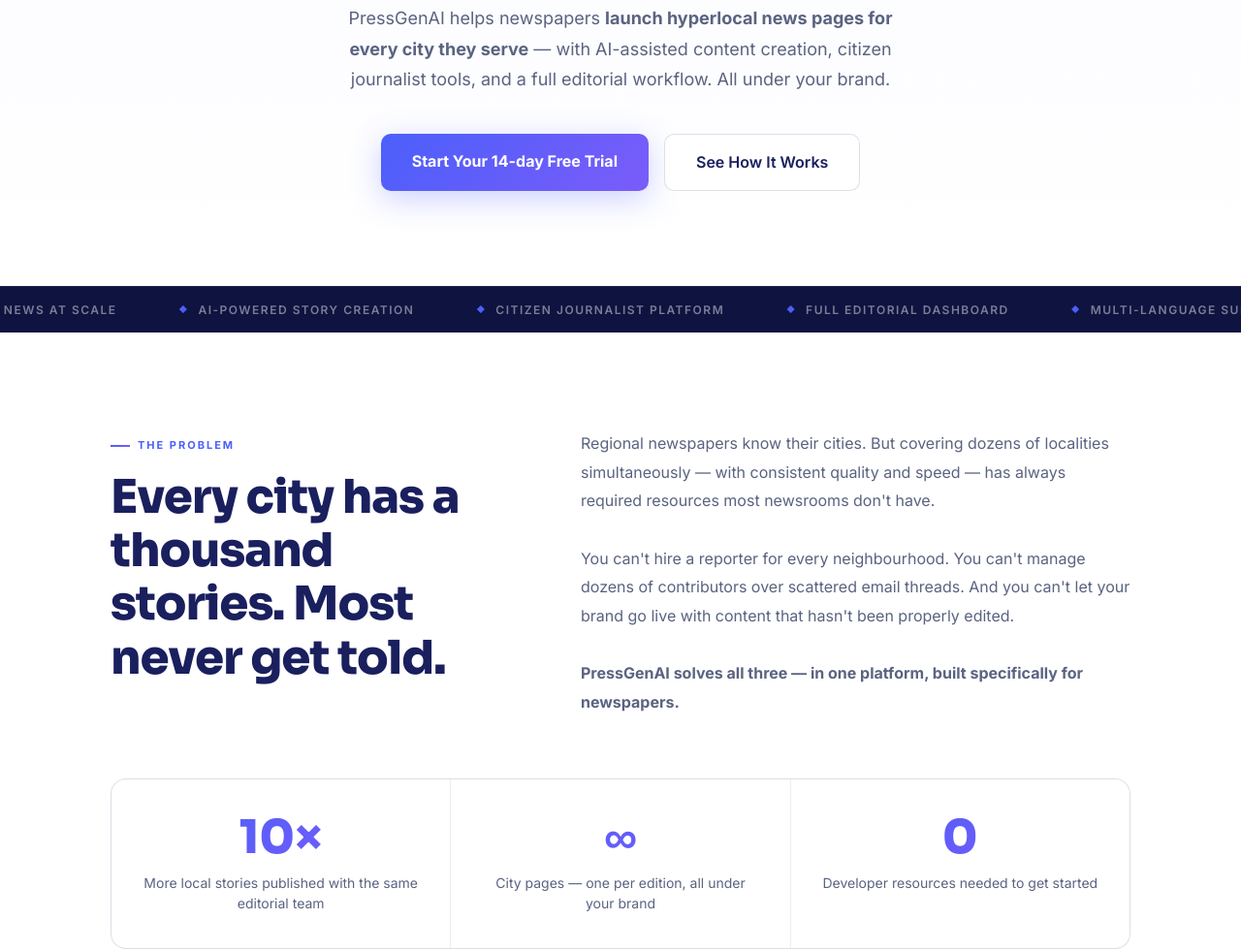
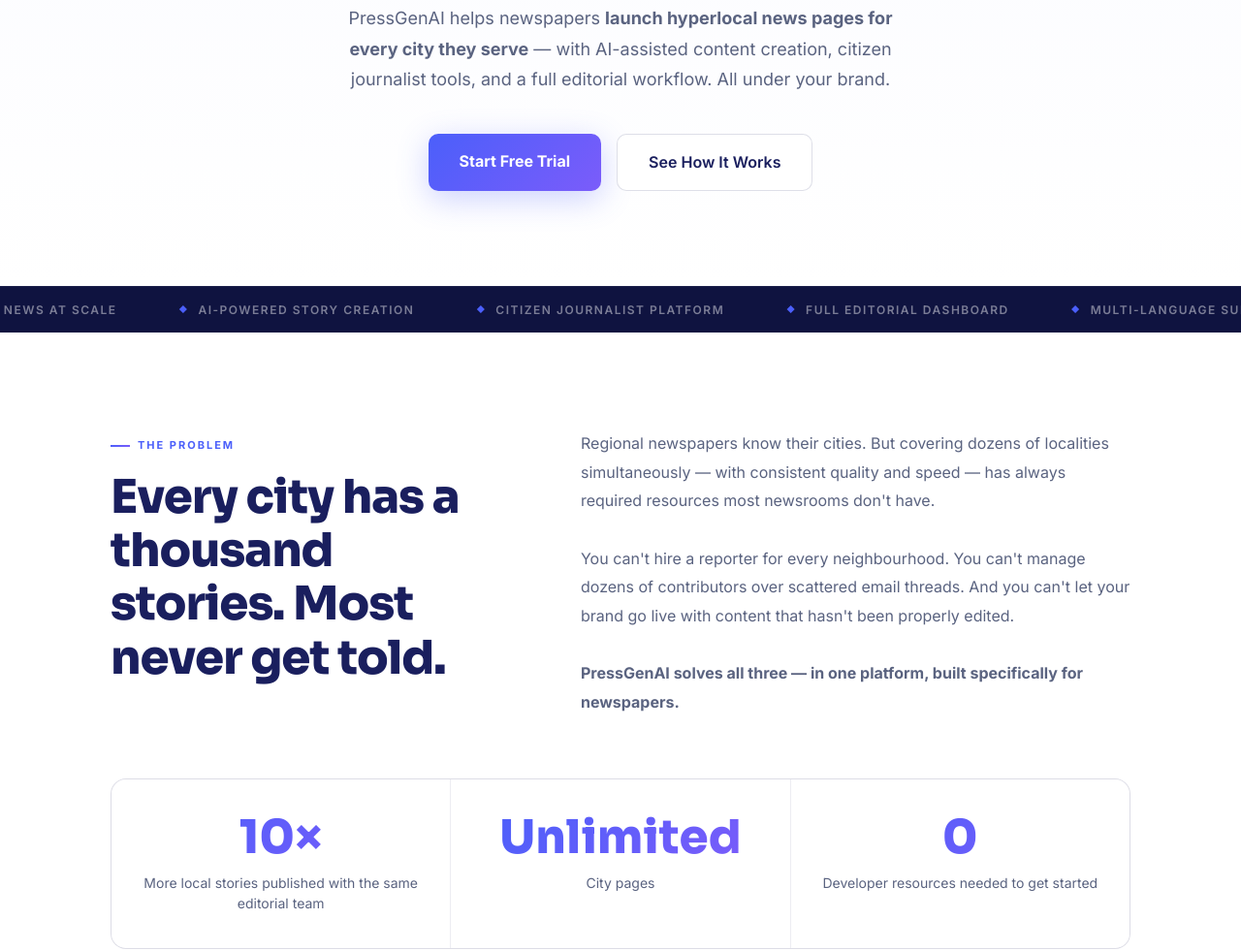
Before and after one commit to atharvpande77/atharvpande77.github.io, a website: page index.html in a window 1280 px wide. Shown: the part 505-1486 px from the top of the page at 97% size. Drawn offline with Linux system fonts and the light colour scheme.

Commit message:
Main Landing Page Changes

```diff
--- a/index.html
+++ b/index.html
@@ -1132,7 +1132,7 @@
         <a href="#how">How It Works</a>
         <a href="#features">Features</a>
       </div>
-      <a href="#cta" class="nav-cta">Start Free Trial</a>
+      <a href="./contact/" class="nav-cta">Start Free Trial</a>
     </nav>
 
     <!-- HERO -->
@@ -1152,7 +1152,7 @@
         full editorial workflow. All under your brand.
       </p>
       <div class="hero-ctas">
-        <a href="#cta" class="btn-primary">Start Your 14-day Free Trial</a>
+        <a href="#cta" class="btn-primary">Start Free Trial</a>
         <a href="#how" class="btn-secondary">See How It Works</a>
       </div>
     </section>
@@ -1244,9 +1244,9 @@
           </div>
         </div>
         <div class="stat-box">
-          <div class="stat-number">&infin;</div>
+          <div class="stat-number">Unlimited</div>
           <div class="stat-label">
-            City pages &mdash; one per edition, all under your brand
+            City pages
           </div>
         </div>
         <div class="stat-box">
@@ -1669,7 +1669,7 @@
         </div>
         <div class="trial-right">
           <div class="trial-card">
-            <div class="trial-card-badge">14-Day Free Trial</div>
+            <!-- <div class="trial-card-badge">14-Day Free Trial</div> -->
             <h3 class="trial-card-headline">
               Try the full platform,<br />completely free.
             </h3>
@@ -1680,7 +1680,7 @@
               <li>Cancel anytime</li>
             </ul>
             <a
-              href="https://pressgenai.com"
+              href="./contact/"
               target="_blank"
               class="btn-primary"
               style="display: block; text-align: center; margin-top: 8px"
```
Also changed, not shown: arizona-grant/index.html (+2 -2 lines).
